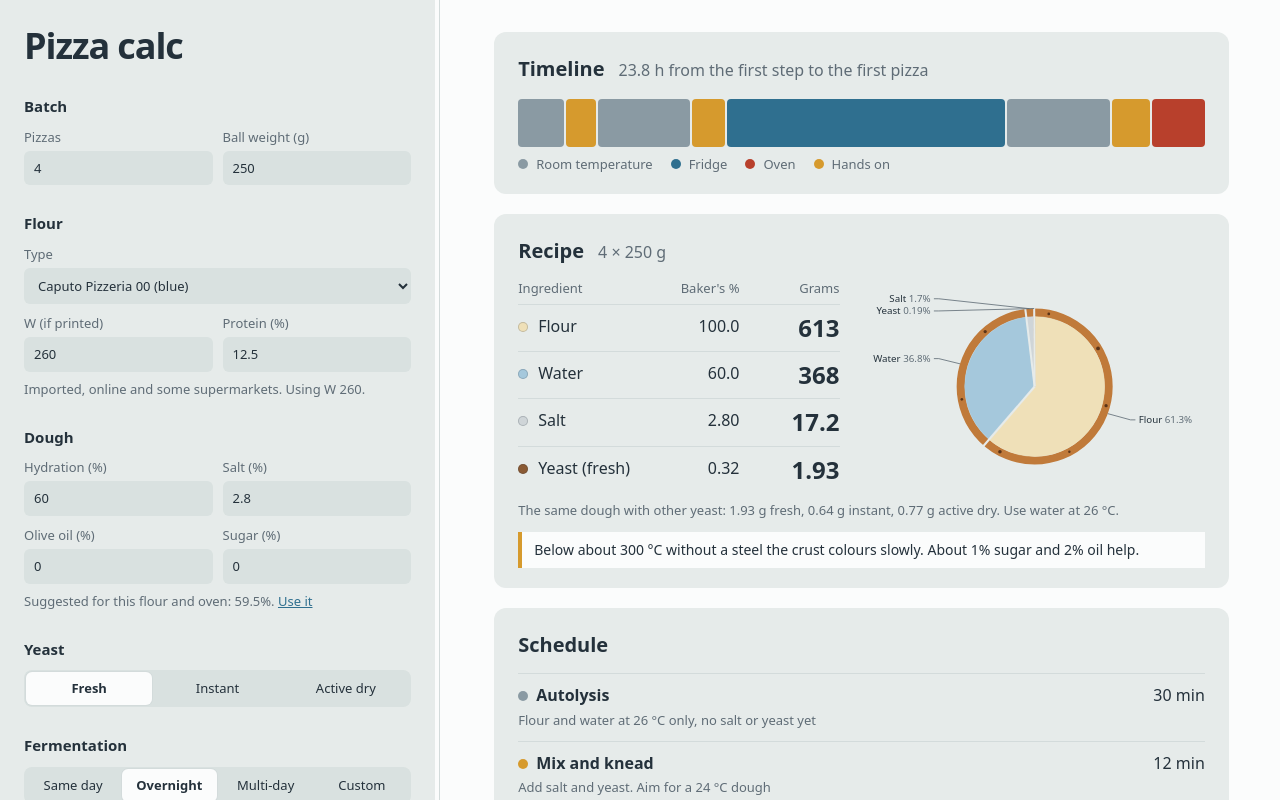
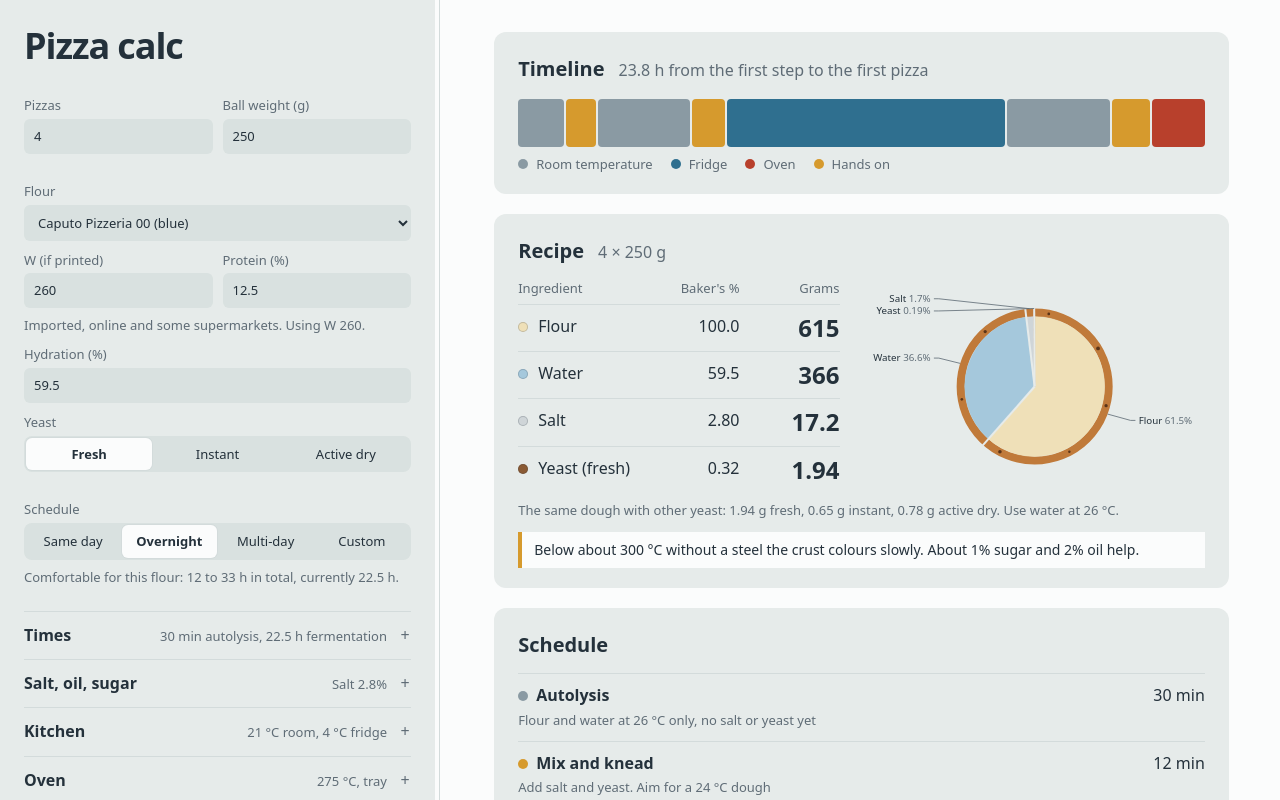
Before and after one commit to Nodo1221/Pizza-panel, a React (Vite) app: page / in a window 1280 px wide. Shown: the top 800 px of the page. Built offline with nearby package versions, Linux system fonts and the light colour scheme.

Commit message:
Fold the set-once inputs into collapsible rows that show their current values

```diff
--- a/src/App.tsx
+++ b/src/App.tsx
@@ -9,7 +9,7 @@ type NumKey = { [K in keyof S]: S[K] extends number ? K : never }[keyof S]
 const dur = (m: number) => (m >= 90 ? `${(m / 60).toFixed(1)} h` : `${Math.round(m)} min`)
 
 const init: S = {
-  pizzas: 4, ballG: 250, hydration: 60, saltPct: 2.8, oilPct: 0, sugarPct: 0,
+  pizzas: 4, ballG: 250, hydration: suggestHydration(260, 'tray', 275), saltPct: 2.8, oilPct: 0, sugarPct: 0,
   protein: 12.5, w: 260, flourId: 'caputo-pizzeria', yeast: 'fresh',
   roomC: 21, fridgeC: 4, flourC: 21, ddtC: 24, mixing: 'hand',
   ...PRESETS.Overnight, preset: 'Overnight',
@@ -56,6 +56,15 @@ function Seg<T extends string>({ value, options, onPick }: { value: T; options:
 
 const F = ({ label, children }: { label: string; children: ReactNode }) => (
   <label className="f"><span>{label}</span>{children}</label>
+)
+const Grp = ({ label, children }: { label: string; children: ReactNode }) => (
+  <div className="f"><span>{label}</span>{children}</div>
+)
+const More = ({ title, sub, children }: { title: string; sub?: string; children: ReactNode }) => (
+  <details className="more">
+    <summary>{title}<span>{sub}</span></summary>
+    <div className="body">{children}</div>
+  </details>
 )
 
 export default function App() {
@@ -122,9 +131,7 @@ export default function App() {
       <aside className="side">
         <h1>Pizza calc</h1>
         <div className="side-body">
-
           <div className="g">
-          <h2>Batch</h2>
             <div className="row">
               <F label="Pizzas">{num('pizzas')}</F>
               <F label="Ball weight (g)">{num('ballG')}</F>
@@ -132,8 +139,7 @@ export default function App() {
           </div>
 
           <div className="g">
-          <h2>Flour</h2>
-          <F label="Type">
+            <F label="Flour">
               <select
                 value={s.flourId}
                 onChange={e => {
@@ -154,57 +160,59 @@ export default function App() {
               </F>
             </div>
             <p className="hint">{flour ? `${flour.where}. ` : ''}{s.w > 0 ? `Using W ${s.w}.` : `No W entered, so W is estimated as ${Math.round(effW)} from protein.`}</p>
+            <F label="Hydration (%)">{num('hydration', set, 0.5)}</F>
+            {sug !== s.hydration && (
+              <p className="hint">Suggested for this flour and oven: {sug}%. <button type="button" className="link" onClick={() => set('hydration', sug)}>Use it</button></p>
+            )}
+            <Grp label="Yeast">
+              <Seg<YeastType> value={s.yeast} onPick={v => set('yeast', v)} options={[['fresh', 'Fresh'], ['instant', 'Instant'], ['active', 'Active dry']]} />
+            </Grp>
           </div>
 
           <div className="g">
-          <h2>Dough</h2>
-          <div className="row">
-            <F label="Hydration (%)">{num('hydration', set, 0.5)}</F>
-            <F label="Salt (%)">{num('saltPct', set, 0.1)}</F>
-            <F label="Olive oil (%)">{num('oilPct', set, 0.5)}</F>
-            <F label="Sugar (%)">{num('sugarPct', set, 0.5)}</F>
-          </div>
-          {sug !== s.hydration && (
-            <p className="hint">Suggested for this flour and oven: {sug}%. <button type="button" className="link" onClick={() => set('hydration', sug)}>Use it</button></p>
-          )}
-        </div>
-
-        <div className="g">
-          <h2>Yeast</h2>
-          <Seg<YeastType> value={s.yeast} onPick={v => set('yeast', v)} options={[['fresh', 'Fresh'], ['instant', 'Instant'], ['active', 'Active dry']]} />
-        </div>
-
-        <div className="g">
-          <h2>Fermentation</h2>
+            <Grp label="Schedule">
               <Seg
                 value={s.preset}
                 options={[...Object.keys(PRESETS), 'Custom'].map(k => [k, k] as [string, string])}
                 onPick={k => k in PRESETS && setS(p => ({ ...p, ...PRESETS[k as keyof typeof PRESETS], preset: k }))}
               />
+            </Grp>
+            <p className="hint">Comfortable for this flour: {r.range.min} to {Math.round(r.range.max)} h in total, currently {s.bulkH + s.coldH + s.proofH} h.</p>
+          </div>
+
+          <div className="stack">
+            <More title="Times" sub={`${s.autolysisMin} min autolysis, ${s.bulkH + s.coldH + s.proofH} h fermentation`}>
               <div className="row">
                 <F label="Autolysis (min)">{num('autolysisMin', tune, 5)}</F>
                 <F label="Bulk at room (h)">{num('bulkH', tune, 0.5)}</F>
                 <F label="Fridge (h)">{num('coldH', tune, 1)}</F>
                 <F label="Balls at room (h)">{num('proofH', tune, 0.5)}</F>
               </div>
-          <p className="hint">Comfortable for this flour: {r.range.min} to {Math.round(r.range.max)} h in total, currently {s.bulkH + s.coldH + s.proofH} h.</p>
+            </More>
+            <More title="Salt, oil, sugar" sub={`Salt ${s.saltPct}%${s.oilPct ? `, oil ${s.oilPct}%` : ''}${s.sugarPct ? `, sugar ${s.sugarPct}%` : ''}`}>
+              <div className="row">
+                <F label="Salt (%)">{num('saltPct', set, 0.1)}</F>
+                <F label="Olive oil (%)">{num('oilPct', set, 0.5)}</F>
+                <F label="Sugar (%)">{num('sugarPct', set, 0.5)}</F>
               </div>
-
-        <div className="g">
-          <h2>Kitchen</h2>
+            </More>
+            <More title="Kitchen" sub={`${s.roomC} °C room, ${s.fridgeC} °C fridge`}>
               <div className="row">
                 <F label="Room (°C)">{num('roomC')}</F>
                 <F label="Fridge (°C)">{num('fridgeC')}</F>
                 <F label="Flour (°C)">{num('flourC')}</F>
                 <F label="Target dough (°C)">{num('ddtC')}</F>
               </div>
+              <Grp label="Mixing">
                 <Seg<Mixing> value={s.mixing} onPick={v => set('mixing', v)} options={[['hand', 'By hand'], ['stand', 'Stand mixer'], ['spiral', 'Spiral']]} />
-        </div>
-
-        <div className="g">
-          <h2>Oven</h2>
+              </Grp>
+            </More>
+            <More title="Oven" sub={`${s.ovenC} °C, ${s.surface}`}>
               <F label="Temperature (°C)">{num('ovenC', set, 5)}</F>
+              <Grp label="Baking surface">
                 <Seg<Surface> value={s.surface} onPick={v => set('surface', v)} options={[['tray', 'Tray or rack'], ['stone', 'Stone'], ['steel', 'Steel']]} />
+              </Grp>
+            </More>
           </div>
         </div>
         <button type="button" className="link" onClick={() => setS(init)}>Reset to defaults</button>
--- a/src/index.css
+++ b/src/index.css
@@ -165,3 +165,12 @@ input, select {
 .pie text { font-size: 12px; fill: var(--ink); }
 .pie tspan { fill: var(--mute); }
 .pie .lead { fill: none; stroke: var(--mute); stroke-width: 1; }
+
+.stack { break-inside: avoid; margin-top: 24px; }
+.more { border-top: 1px solid var(--line); }
+.more summary { display: flex; align-items: baseline; gap: 12px; padding: 12px 0; cursor: pointer; list-style: none; font-weight: 600; }
+.more summary::-webkit-details-marker { display: none; }
+.more summary span { margin-left: auto; font-size: 13px; font-weight: 400; color: var(--mute); text-align: right; }
+.more summary::after { content: '+'; font-weight: 400; color: var(--mute); width: 12px; text-align: center; }
+.more[open] summary::after { content: '−'; }
+.more .body { display: grid; gap: 14px; padding: 2px 0 18px; }
```
Lines whose indentation alone changed are shown as unchanged.
